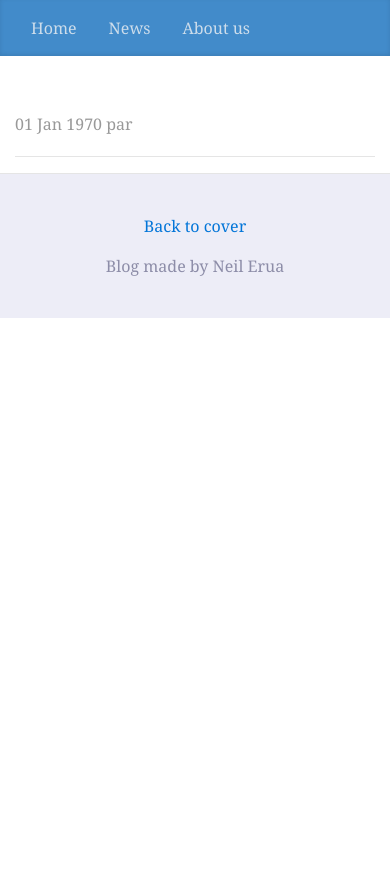
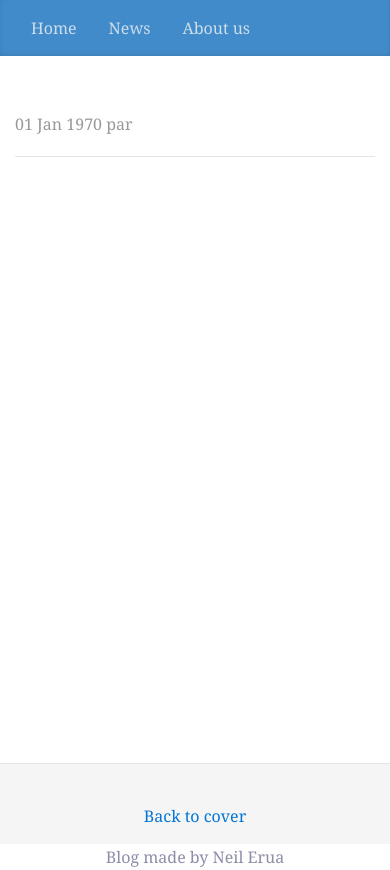
Before and after one commit to Neileruaa/Neils_Blog, a PHP site: page /php/Article_show.php in a window 390 px wide. Before the commit the page ends 318 px from the top, so only its background shows below. Run offline with PHP 8.4, Linux system fonts and the light colour scheme; data that the repository does not hold is empty; some libraries are stand-ins or nearby versions.

Commit message:
Correction footer en bas de pages et Responsive

```diff
--- a/admin/Article_add.php
+++ b/admin/Article_add.php
@@ -1,6 +1,8 @@
 <?php
 require_once('../Connect_db.php');
 session_start();
+$title = "GeekHub : Article";
+
 
 if(!isset($_SESSION["isAdmin"]) || (isset($_SESSION["isAdmin"]) && !$_SESSION["isAdmin"])) {
     echo "Unauthorized Access";
--- a/css/blog.css
+++ b/css/blog.css
@@ -1,3 +1,4 @@
+@import url("//netdna.bootstrapcdn.com/bootstrap/4.0.0-beta.3/css/bootstrap-glyphicons.css");
 /*
  * Globals
  */
@@ -6,13 +7,16 @@
         font-size: 18px;
     }
 }
-@import url("//netdna.bootstrapcdn.com/bootstrap/4.0.0-beta.3/css/bootstrap-glyphicons.css");
 
+html{
+    position: relative;
+    min-height: 100%;
+}
 
 body {
     font-family: Georgia, "Times New Roman", Times, serif;
     color: #555;
-
+    margin-bottom: 25px;
 }
 
 h1,
@@ -174,21 +178,30 @@ h6,
 /*
  * Footer
  */
-.blog-footer {
-    padding: 2.5rem 0;
-    color: 	#8d8da8;
-    text-align: center;
-    background-color: #ededf7;
-    border-top: .05rem solid #e5e5e5;
-}
+
 .blog-footer p:last-child {
     margin-bottom: 0;
 }
 
 
+.footer{
+    border-top: .05rem solid #e5e5e5;
+    text-align: center;
+    color: 	#8d8da8;
+    padding: 2.5rem 0;
+    position: absolute;
+    bottom: 0;
+    width: 100%;
+    /* Set the fixed height of the footer here */
+    height: 25px;
+    line-height: 25px; /* Vertically center the text there */
+    background-color: #f5f5f5;
+}
 
 
-cite{
+
+
+code{
     font-size: 0.8em;
 
 }
--- a/php/Article_describe.php
+++ b/php/Article_describe.php
@@ -2,6 +2,6 @@
     <h2 class="blog-post-title"><a href="Article_show.php?id=<?= $post['id'];?>"><?=$post['title'];?></a></h2>
     <p class="blog-post-meta"><?= strftime("%d %b %Y",strtotime($post['date']));?> by <a href="AboutUs_page.php"><?= $post['adminUser']; ?></a></p>
     <hr>
-    <p><?php custom_echo($post['content'], 900);  ?></p>
+    <?php custom_echo($post['content'], 900);  ?>
     <a class="btn btn-outline-primary btn-lg btn-block" href="Article_show.php?id=<?= $post['id'];?>">Read more</a>
 </div><!-- /.blog-post -->
--- a/php/Article_show.php
+++ b/php/Article_show.php
@@ -1,6 +1,6 @@
 <?php
-$title = "GeekHub : Article";
 
+$title = 'Article';
 require 'headBLOG.php';
 
 if(isset($_GET['id']) and $_GET['id']>0){
@@ -28,6 +28,8 @@ if (isset($article_toShow)){
 }
 echo "<body>";
 require "navbar.php";?>
+<script src="https://code.jquery.com/jquery-3.2.1.slim.min.js" integrity="sha384-KJ3o2DKtIkvYIK3UENzmM7KCkRr/rE9/Qpg6aAZGJwFDMVNA/GpGFF93hXpG5KkN" crossorigin="anonymous"></script>
+<script src="https://cdnjs.cloudflare.com/ajax/libs/popper.js/1.12.9/umd/popper.min.js" integrity="sha384-ApNbgh9B+Y1QKtv3Rn7W3mgPxhU9K/ScQsAP7hUibX39j7fakFPskvXusvfa0b4Q" crossorigin="anonymous"></script>
 <main role="main" class="container">
     <div class="row">
         <div class="col-sm-10 blog-main">
@@ -43,8 +45,3 @@ require "navbar.php";?>
     </div>
 </main>
 <?php include 'footer.php'; ?>
-<script src="https://code.jquery.com/jquery-3.2.1.slim.min.js" integrity="sha384-KJ3o2DKtIkvYIK3UENzmM7KCkRr/rE9/Qpg6aAZGJwFDMVNA/GpGFF93hXpG5KkN" crossorigin="anonymous"></script>
-<script src="https://cdnjs.cloudflare.com/ajax/libs/popper.js/1.12.9/umd/popper.min.js" integrity="sha384-ApNbgh9B+Y1QKtv3Rn7W3mgPxhU9K/ScQsAP7hUibX39j7fakFPskvXusvfa0b4Q" crossorigin="anonymous"></script>
-<script src="https://maxcdn.bootstrapcdn.com/bootstrap/4.0.0-beta.3/js/bootstrap.min.js" integrity="sha384-a5N7Y/aK3qNeh15eJKGWxsqtnX/wWdSZSKp+81YjTmS15nvnvxKHuzaWwXHDli+4" crossorigin="anonymous"></script>
-</body>
-</html>
--- a/php/footer.php
+++ b/php/footer.php
@@ -1,11 +1,15 @@
-<footer class="blog-footer">
-    <p>
-        <a href="Cover.php">Back to cover</a>
-    </p>
-    <p>Blog made by Neil Erua</p>
+<footer class="footer">
+    <div class="container">
+        <p>
+            <a href="Cover.php">Back to cover</a>
+        </p>
+        <p>Blog made by Neil Erua</p>
+    </div>
 </footer>
+
 <script src="https://code.jquery.com/jquery-3.2.1.slim.min.js" integrity="sha384-KJ3o2DKtIkvYIK3UENzmM7KCkRr/rE9/Qpg6aAZGJwFDMVNA/GpGFF93hXpG5KkN" crossorigin="anonymous"></script>
 <script src="https://cdnjs.cloudflare.com/ajax/libs/popper.js/1.12.9/umd/popper.min.js" integrity="sha384-ApNbgh9B+Y1QKtv3Rn7W3mgPxhU9K/ScQsAP7hUibX39j7fakFPskvXusvfa0b4Q" crossorigin="anonymous"></script>
 <script src="https://maxcdn.bootstrapcdn.com/bootstrap/4.0.0-beta.3/js/bootstrap.min.js" integrity="sha384-a5N7Y/aK3qNeh15eJKGWxsqtnX/wWdSZSKp+81YjTmS15nvnvxKHuzaWwXHDli+4" crossorigin="anonymous"></script>
+<script>window.jQuery || document.write('<script src="../../../../assets/js/vendor/jquery-slim.min.js"><\/script>')</script>
 </body>
 </html>
--- a/php/headBLOG.php
+++ b/php/headBLOG.php
@@ -8,7 +8,6 @@ include "fctLengthEcho.php";
     <meta charset="utf-8">
 
     <meta name="viewport" content="width=device-width, initial-scale=1,shrink-to-fit=no, minimum-scale=1.0, user-scalable=no">
-
 
     <meta name="description" content="">
     <meta name="author" content="">
@@ -22,5 +21,5 @@ include "fctLengthEcho.php";
 
     <!-- Custom styles for this template -->
     <!-- Partie Blog -->
-    <link href="../css/blog.css" rel="stylesheet">
+    <link href="../css/blog.css" rel="stylesheet" type="text/css">
 </head>
```
